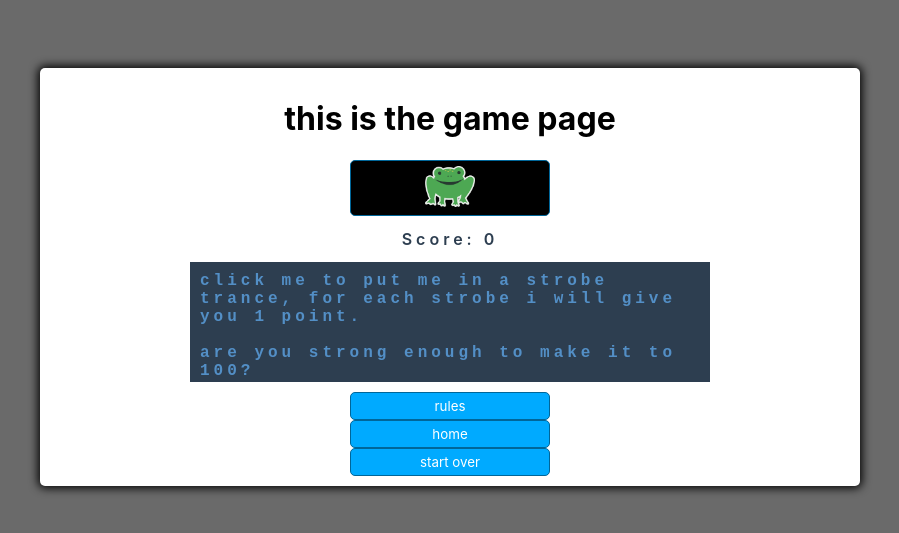
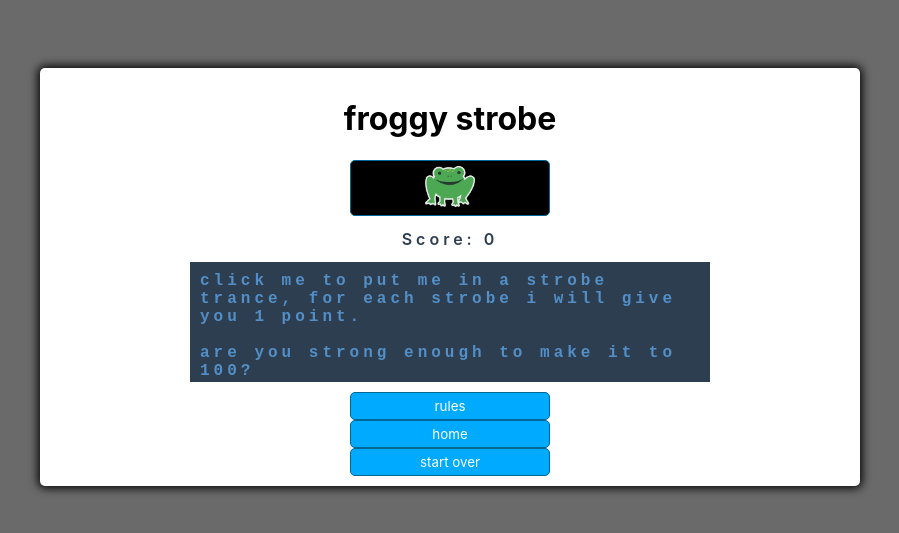
Before and after one commit to kashitamang/code-editor, a plain HTML site: page game/index.html in a window 1280 px wide. Shown: the part 123-656 px from the top of the page, without its empty margins (190-1089 px from the left). Drawn offline with Linux system fonts and the light colour scheme.

Commit message:
adds froggy strobe tite to game page

```diff
--- a/game/index.html
+++ b/game/index.html
@@ -9,7 +9,7 @@
 </head>
 <body>
     <div class="container">
-        <h1 id="heading">this is the game page</h1>
+        <h1 id="heading">froggy strobe</h1>
         <button id="frog-button" class="hide"><img src="../assets/frog.png"></button>
         <h2 id="score-heading">Score: <span id="score-span">0</span></h2>
         <div class="prompt" id="prompt-element">click me to put me in a strobe trance, for each strobe i will give you 1 point.<br>
```
